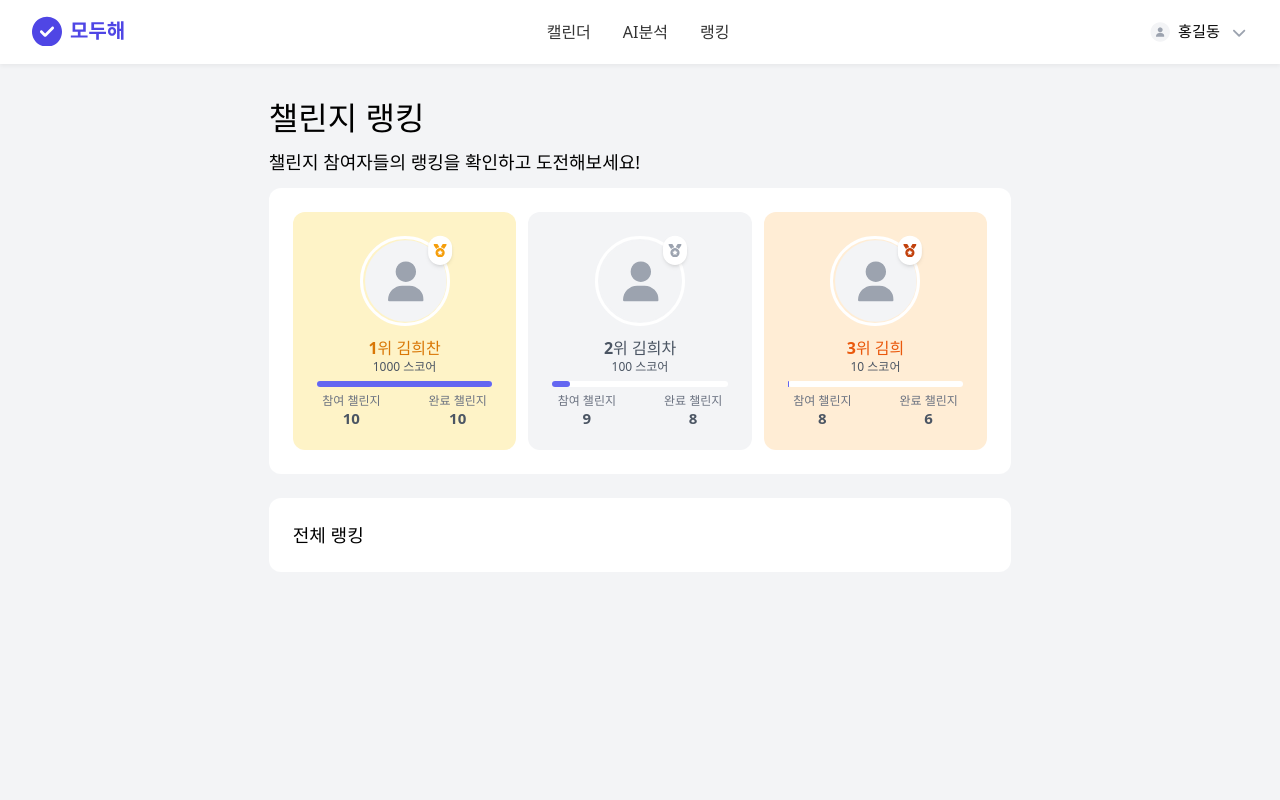
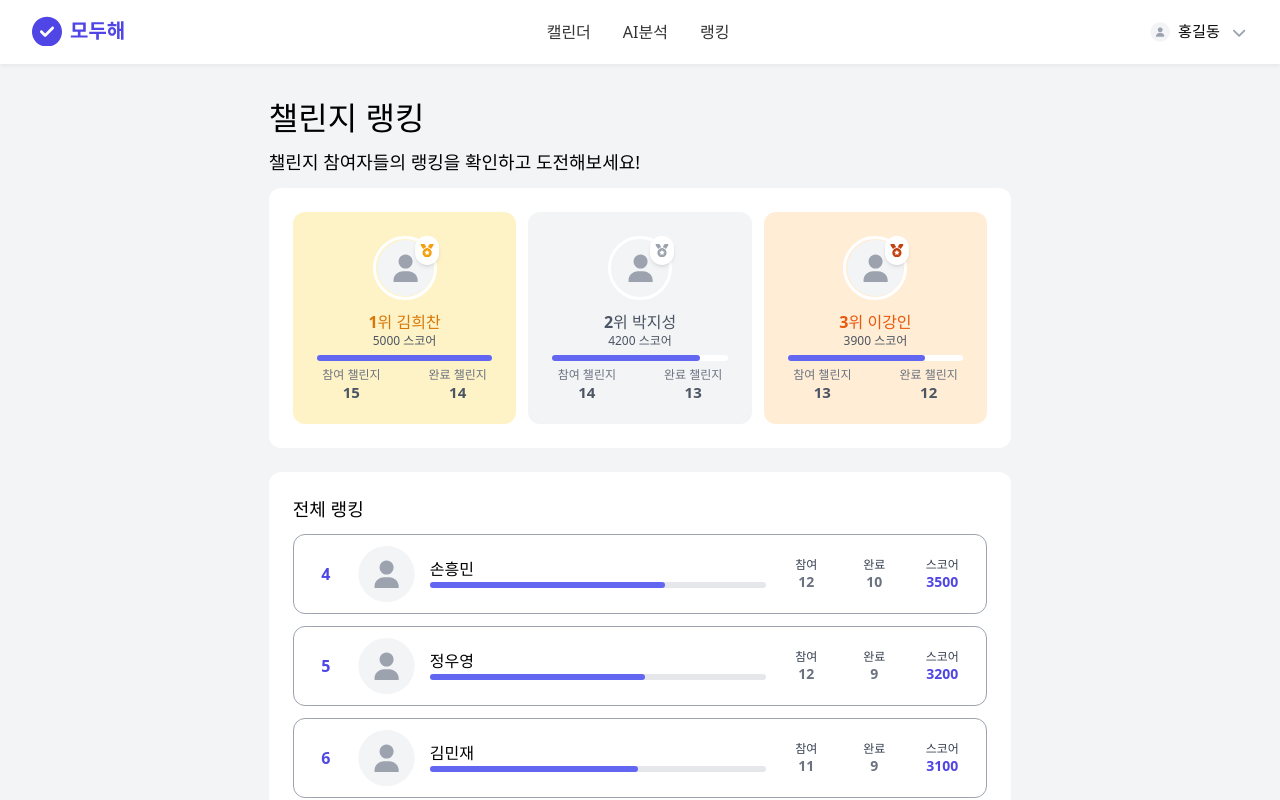
Before and after one commit to Modohe/frontend, a React (Vite) app in the folder my-project/: page /ranking in a window 1280 px wide. Shown: the top 800 px of the page. Built offline with nearby package versions, Linux system fonts and the light colour scheme.

Commit message:
순위페이지 완성

```diff
--- a/my-project/src/pages/RankingPage/index.jsx
+++ b/my-project/src/pages/RankingPage/index.jsx
@@ -7,11 +7,22 @@ import BronzeMedal from "@/assets/BronzeMedal.svg";
 
 
 const rankingPeoples = [
-  { rank: 1, name: '김희찬', score: 1000, ingChallenge: 10, endChallenge: 10 },
-  { rank: 2, name: '김희차', score: 100, ingChallenge: 9, endChallenge: 8 },
-  { rank: 3, name: '김희', score: 10, ingChallenge: 8, endChallenge: 6 },
-  { rank: 4, name: '김흐', score: 1, ingChallenge: 7, endChallenge: 4 }
-]
+  { rank: 1, name: '김희찬', score: 5000, ingChallenge: 15, endChallenge: 14 },
+  { rank: 2, name: '박지성', score: 4200, ingChallenge: 14, endChallenge: 13 },
+  { rank: 3, name: '이강인', score: 3900, ingChallenge: 13, endChallenge: 12 },
+  { rank: 4, name: '손흥민', score: 3500, ingChallenge: 12, endChallenge: 10 },
+  { rank: 5, name: '정우영', score: 3200, ingChallenge: 12, endChallenge: 9 },
+  { rank: 6, name: '김민재', score: 3100, ingChallenge: 11, endChallenge: 9 },
+  { rank: 7, name: '황희찬', score: 2800, ingChallenge: 10, endChallenge: 8 },
+  { rank: 8, name: '조규성', score: 2600, ingChallenge: 10, endChallenge: 7 },
+  { rank: 9, name: '백승호', score: 2400, ingChallenge: 9, endChallenge: 7 },
+  { rank: 10, name: '이승우', score: 2300, ingChallenge: 9, endChallenge: 6 },
+  { rank: 11, name: '황인범', score: 2100, ingChallenge: 8, endChallenge: 6 },
+  { rank: 12, name: '권창훈', score: 1900, ingChallenge: 8, endChallenge: 5 },
+  { rank: 13, name: '윤빛가람', score: 1800, ingChallenge: 7, endChallenge: 4 },
+  { rank: 14, name: '홍철', score: 1600, ingChallenge: 6, endChallenge: 3 },
+  { rank: 15, name: '김진수', score: 1500, ingChallenge: 5, endChallenge: 2 },
+];
 
 const getMedalByRank = (rank) => {
   if (rank === 1) return GoldMedal;
@@ -62,7 +73,30 @@ export default function RankingPage() {
 
       <S.TotalRankers>
         <S.SubTitle><b>전체 랭킹</b></S.SubTitle>
-
+        {rankingPeoples.slice(3).map((person) => (
+          <S.RankerContainer key={person.rank}>
+            <S.RankingNumber>{person.rank}</S.RankingNumber>
+            <S.ProfileImage src={ProfileIcon} />
+            <S.RankerInfo>
+              <S.NameText>{person.name}</S.NameText>
+              <S.TotalProgressBarContainer>
+                <S.TotalProgressBar width={`${(person.score / maxScoreRounded) * 100}%`} />
+              </S.TotalProgressBarContainer>
+            </S.RankerInfo>
+            <S.RankerStat>
+              참여
+              <S.StatNumber>{person.ingChallenge}</S.StatNumber>
+            </S.RankerStat>
+            <S.RankerStat>
+              완료
+              <S.StatNumber>{person.endChallenge}</S.StatNumber>
+            </S.RankerStat>
+            <S.RankerStat>
+              스코어
+              <S.StatNumber style={{ color: "#4F46E5" }}>{person.score}</S.StatNumber>
+            </S.RankerStat>
+          </S.RankerContainer>
+        ))}
       </S.TotalRankers>
     </S.RankinPageContainer >
   )
--- a/my-project/src/pages/RankingPage/styles.js
+++ b/my-project/src/pages/RankingPage/styles.js
@@ -68,8 +68,8 @@ export const ProfileWrapper = styled.div`
 `;
 
 export const ProfileImage = styled.img`
-  width: 90px;
-  height: 90px;
+  width: 64px;
+  height: 64px;
   border-radius: 50%;
   border: 3px solid #ffffff;
   box-sizing: border-box;
@@ -141,4 +141,64 @@ export const ChallengeScore = styled.div`
   margin-top: 4px;
 `;
 
-export const TotalRankers = styled(Rankers)``;
+export const TotalRankers = styled(Rankers)`
+  display: flex;
+  flex-direction: column;
+  gap: 12px;
+`;
+
+export const TotalProgressBarContainer = styled.div`
+  width: 100%;
+  height: 6px;
+  background-color: #e5e7eb;
+  border-radius: 4px;
+`;
+
+export const TotalProgressBar = styled.div`
+  height: 100%;
+  background-color: #6366f1;
+  border-radius: 4px;
+  width: ${(props) => props.width || "0%"};
+`;
+
+export const RankerContainer = styled.div`
+  width: 100%;
+  height: 80px;
+  display: flex;
+  gap: 12px;
+  border-radius: 12px;
+  border: 0.2px solid #9ca3af;
+  align-items: center;
+  padding: 0 16px;
+`;
+
+export const RankingNumber = styled.p`
+  font-weight: bold;
+  color: #4f46e5;
+  width: 32px;
+  text-align: center;
+`;
+
+export const RankerInfo = styled.div`
+  display: flex;
+  flex-direction: column;
+  justify-content: center;
+  flex: 1;
+`;
+
+export const RankerStat = styled.div`
+  display: flex;
+  flex-direction: column;
+  align-items: center;
+  justify-content: center;
+  width: 56px;
+  font-size: 12px;
+  color: #374151;
+`;
+
+export const StatNumber = styled.div`
+  font-weight: bold;
+  font-size: 14px;
+  margin-top: 4px;
+  color: #6b7280;
+`;
```
